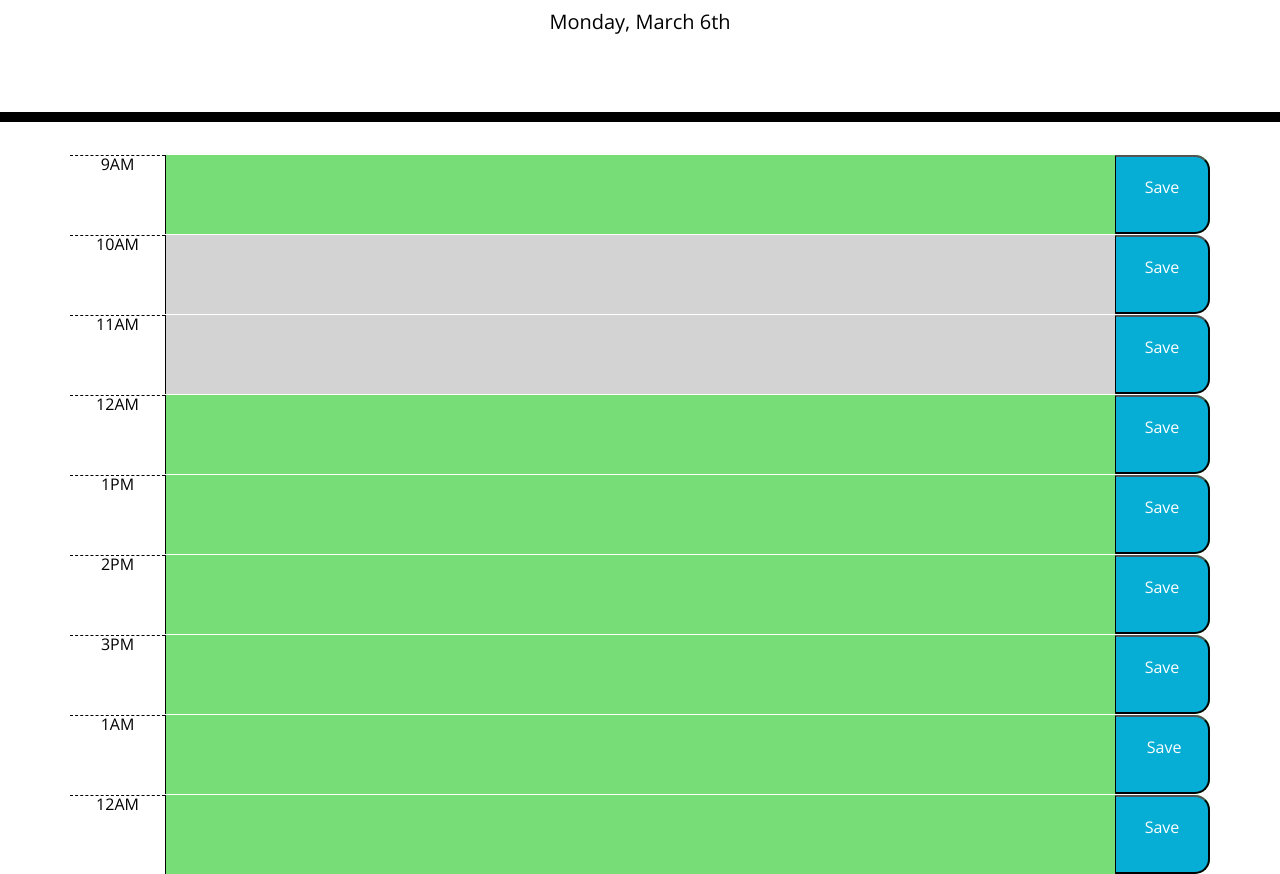
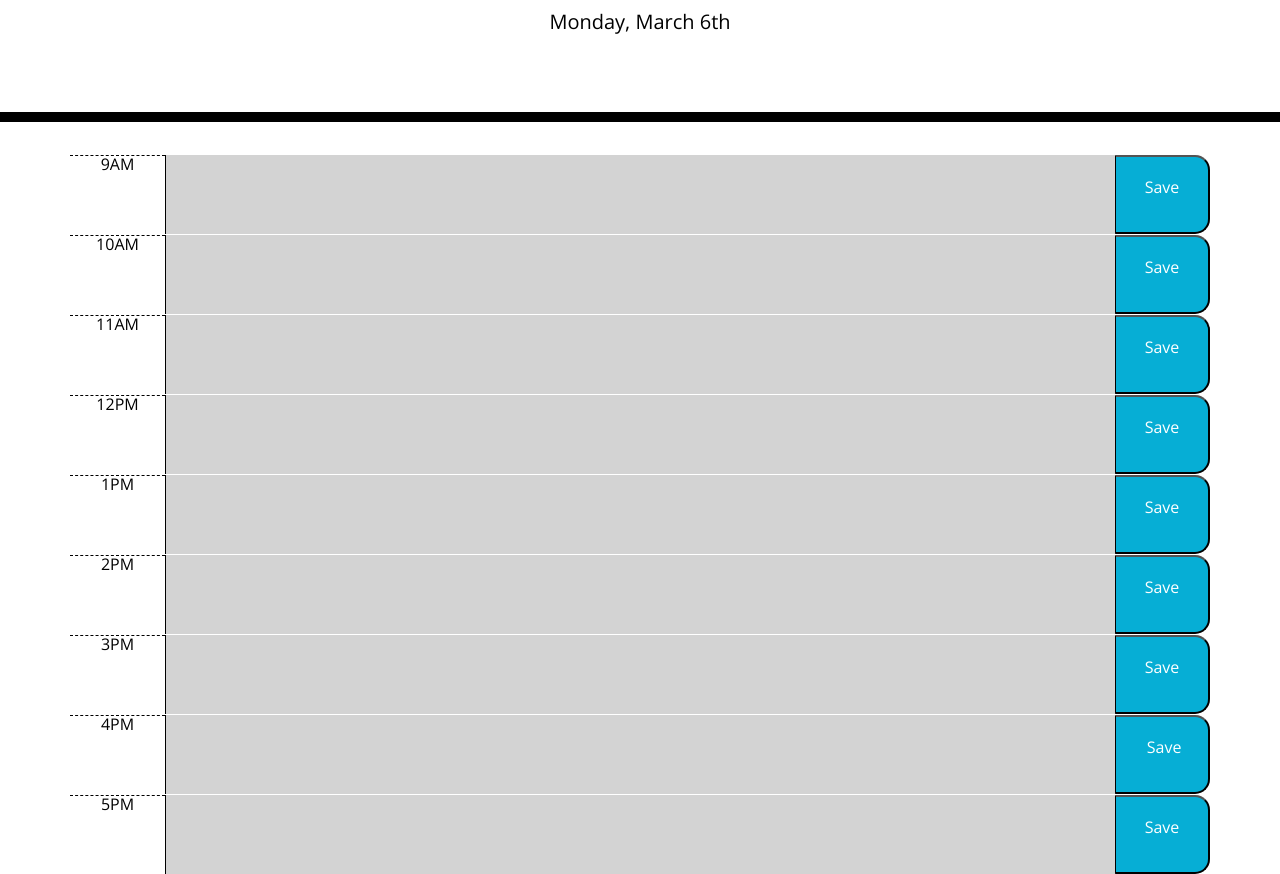
Before and after one commit to PuspitaGoswami/daily_work_planner, a plain HTML site: page index.html in a window 1280 px wide. Shown: the part 182-1056 px from the top of the page. Drawn offline with nearby package versions, Linux system fonts and the light colour scheme.

Commit message:
Hour format fixed

```diff
--- a/assets/script.js
+++ b/assets/script.js
@@ -5,6 +5,7 @@ $(document).ready(function () {
 
   // Get the current hour using moment.js
   var currentHour = moment().format('hA');
+  var currentHour24 = moment(currentHour, 'ha').hour();
   //console.log(currentHour);
 
 
@@ -12,10 +13,10 @@ $(document).ready(function () {
 
   for (var i = 0; i < timeBlocks.length; i++) {
     var blockHour = timeBlocks[i].children[0].textContent;
-    //console.log(blockHour);
-    if (blockHour < currentHour) {
+    var blockHour24 = moment(blockHour, 'ha').hour();
+    if (blockHour24 < currentHour24) {
       timeBlocks[i].classList.add("past");
-    } else if (blockHour === currentHour) {
+    } else if (blockHour24 === currentHour24) {
       timeBlocks[i].classList.add("present");
     } else {
       timeBlocks[i].classList.add("future");
--- a/index.html
+++ b/index.html
@@ -52,7 +52,7 @@
       </button>
     </div>
     <div class="time-block row ">
-      <span class="hour col-1">12AM</span>
+      <span class="hour col-1">12PM</span>
       <textarea class="description col-10">
         </textarea>
       <button class="saveBtn saveBtn i:hover col-1">Save
@@ -80,14 +80,14 @@
       </button>
     </div>
     <div class="time-block row ">
-      <span class="hour col-1">1AM</span>
+      <span class="hour col-1">4PM</span>
       <textarea class="description col-10">
         </textarea>
       <button class="saveBtn saveBtn i:hover col-1"> Save
       </button>
     </div>
     <div class="time-block row ">
-      <span class="hour col-1">12AM</span>
+      <span class="hour col-1">5PM</span>
       <textarea id="12" class="description col-10">
         </textarea>
       <button class="saveBtn saveBtn i:hover col-1">Save
```
